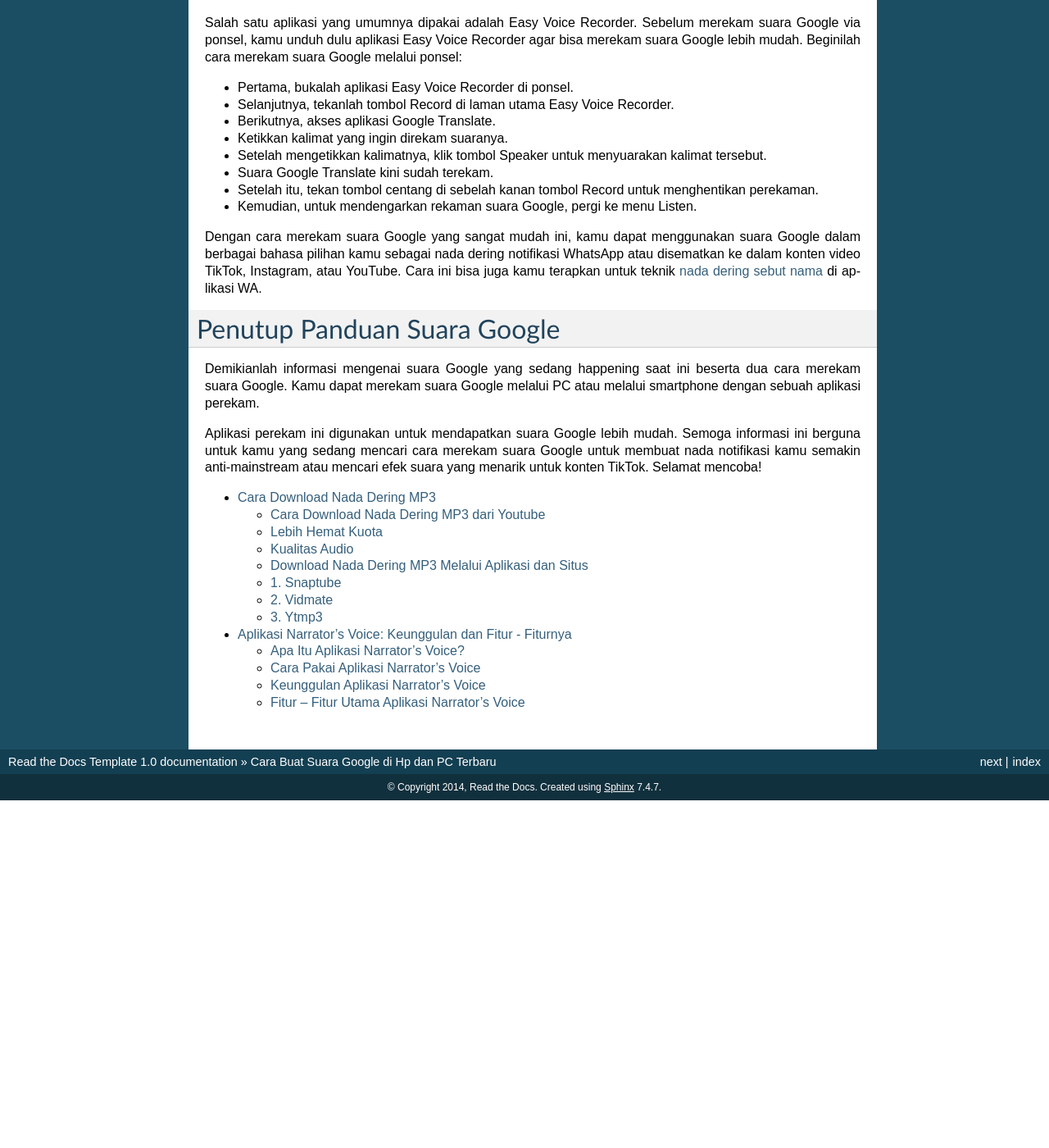
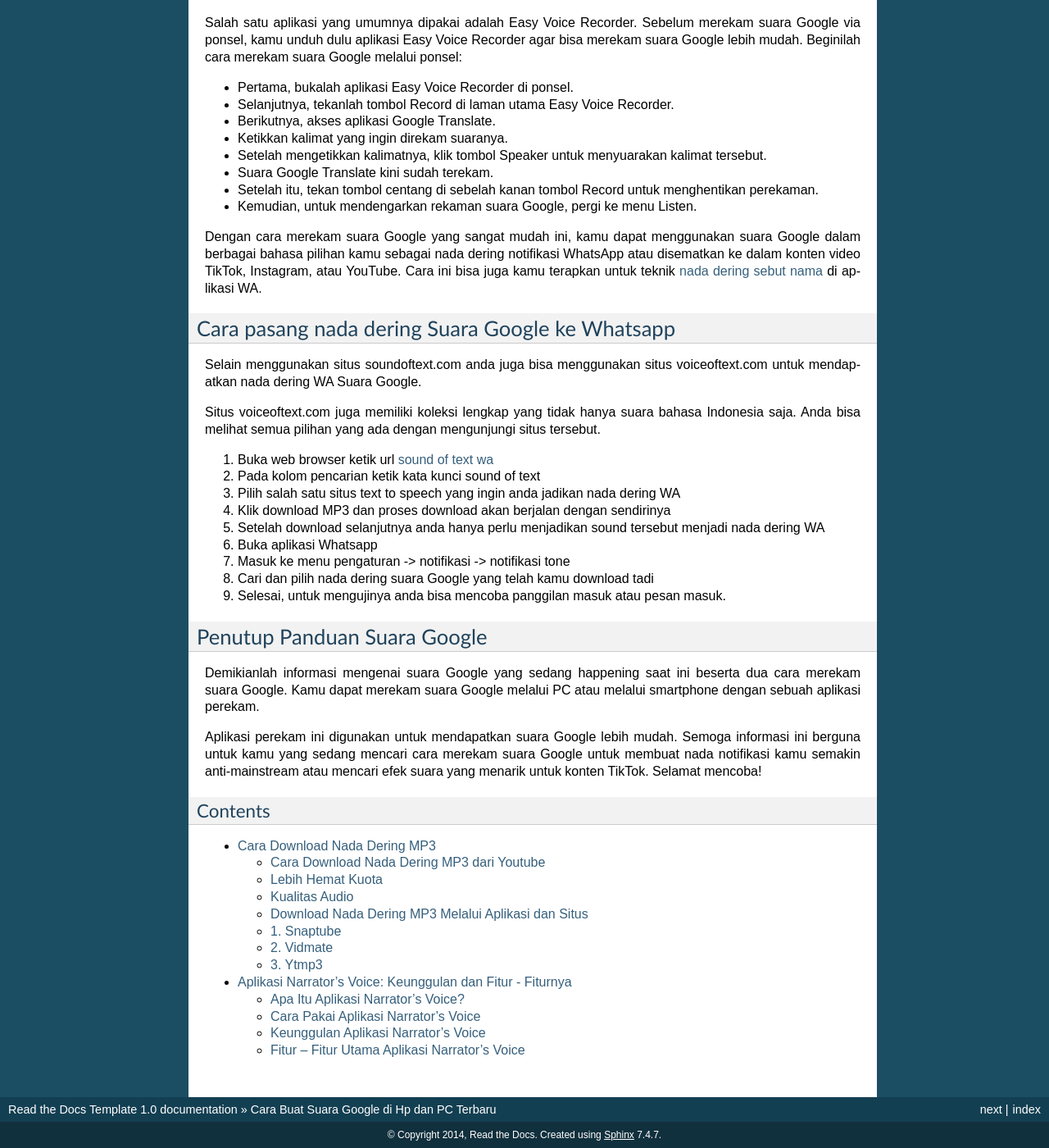
Before and after one commit to zaidmg/taichi, a Sphinx documentation site: the page built from docs/index.rst, in a window 1280 px wide and 1400 px high, scrolled down 1612 px. Shown: the whole window at 82% size. Built offline with Sphinx 7.4.7, drawn with Linux system fonts in a browser that asks for light colours; pages that are not in the unit, such as notebooks, are missing from menus; before the commit the page ends 2588 px from its top, so only the background shows below that; some of the changed text lies outside the part shown.

Commit message:
Update index.rst

```diff
--- a/docs/index.rst
+++ b/docs/index.rst
@@ -71,8 +71,26 @@
 
 Dengan cara merekam suara Google yang sangat mudah ini, kamu dapat menggunakan suara Google dalam berbagai bahasa pilihan kamu sebagai nada dering notifikasi WhatsApp atau disematkan ke dalam konten video TikTok, Instagram, atau YouTube. Cara ini bisa juga kamu terapkan untuk teknik `nada dering sebut nama <https://news.google.com/articles/CAIiELqKPqSI0e-WSneX8486pSwqGQgEKhAIACoHCAowksmmCzD6074DMMqTkAc?uo=CAUiN2h0dHBzOi8va2FyaW5vdi5jby5pZC9jYXJhLWJ1YXQtbmFkYS1kZXJpbmctc2VidXQtbmFtYS_SAQA&hl=en-ID&gl=ID&ceid=ID%3Aen>`_ di aplikasi WA.
 
+Cara pasang nada dering Suara Google ke Whatsapp
+---------------------
+
+Selain menggunakan situs soundoftext.com anda juga bisa menggunakan situs voiceoftext.com untuk mendapatkan nada dering WA Suara Google.
+
+Situs voiceoftext.com juga memiliki koleksi lengkap yang tidak hanya suara bahasa Indonesia saja. Anda bisa melihat semua pilihan yang ada dengan mengunjungi situs tersebut.
+
+1. Buka web browser ketik url `sound of text wa <https://www.sebuahutas.com/2022/05/sound-of-text-wa-indonesia-terbaru.html>`_
+2. Pada kolom pencarian ketik kata kunci sound of text
+3. Pilih salah satu situs text to speech yang ingin anda jadikan nada dering WA
+4. Klik download MP3 dan proses download akan berjalan dengan sendirinya
+5. Setelah download selanjutnya anda hanya perlu menjadikan sound tersebut menjadi nada dering WA
+6. Buka aplikasi Whatsapp
+7. Masuk ke menu pengaturan -> notifikasi -> notifikasi tone
+8. Cari dan pilih nada dering suara Google yang telah kamu download tadi
+9. Selesai, untuk mengujinya anda bisa mencoba panggilan masuk atau pesan masuk.
+
 Penutup Panduan Suara Google
-==================
+-----------------
+
 Demikianlah informasi mengenai suara Google yang sedang happening saat ini beserta dua cara merekam suara Google. Kamu dapat merekam suara Google melalui PC atau melalui smartphone dengan sebuah aplikasi perekam.
 
 Aplikasi perekam ini digunakan untuk mendapatkan suara Google lebih mudah. Semoga informasi ini berguna untuk kamu yang sedang mencari cara merekam suara Google untuk membuat nada notifikasi kamu semakin anti-mainstream atau mencari efek suara yang menarik untuk konten TikTok. Selamat mencoba!
```
